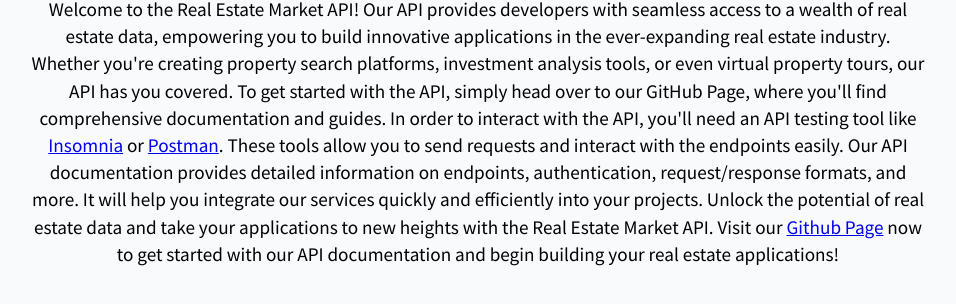
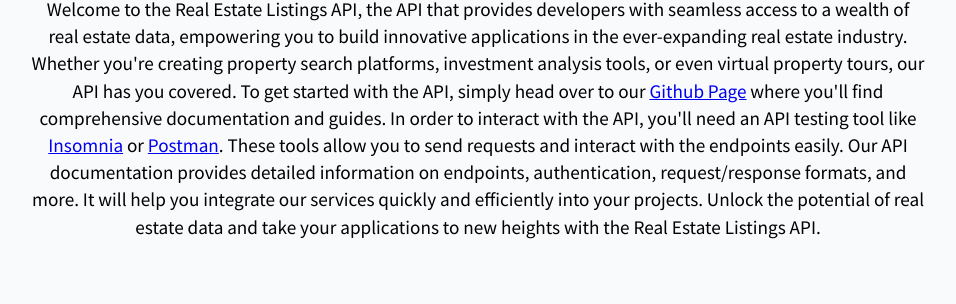
Before and after one commit to usmancmd/real-estate-listings-backend-api, a website: page views/index.html in a window 1280 px wide. Shown: the part 140-444 px from the top of the page, without its empty margins (162-1118 px from the left). Drawn offline with Linux system fonts and the light colour scheme; files that its build step writes are made by us from their sources.

Commit message:
update welcome page

```diff
--- a/views/index.html
+++ b/views/index.html
@@ -9,32 +9,33 @@
       rel="stylesheet"
     />
     <link rel="stylesheet" href="./style.css" />
+    <link rel="stylesheet" href="../public/style.css" />
   </head>
   <body>
     <div class="container">
       <h1>Welcome to the Real Estate Market API!</h1>
       <p>
-        Welcome to the Real Estate Market API! Our API provides developers with
-        seamless access to a wealth of real estate data, empowering you to build
-        innovative applications in the ever-expanding real estate industry.
-        Whether you're creating property search platforms, investment analysis
-        tools, or even virtual property tours, our API has you covered. To get
-        started with the API, simply head over to our GitHub Page, where you'll
-        find comprehensive documentation and guides. In order to interact with
-        the API, you'll need an API testing tool like
-        <a href="https://insomnia.rest/download">Insomnia</a> or
-        <a href="https://www.postman.com/downloads">Postman</a>. These tools
-        allow you to send requests and interact with the endpoints easily. Our
-        API documentation provides detailed information on endpoints,
-        authentication, request/response formats, and more. It will help you
-        integrate our services quickly and efficiently into your projects.
-        Unlock the potential of real estate data and take your applications to
-        new heights with the Real Estate Market API. Visit our
-        <a href="https://github.com/usmancmd/real-estate-market-backend-api"
+        Welcome to the Real Estate Listings API, the API that provides
+        developers with seamless access to a wealth of real estate data,
+        empowering you to build innovative applications in the ever-expanding
+        real estate industry. Whether you're creating property search platforms,
+        investment analysis tools, or even virtual property tours, our API has
+        you covered. To get started with the API, simply head over to our
+        <a
+          class="link"
+          href="https://github.com/usmancmd/real-estate-market-backend-api"
           >Github Page</a
         >
-        now to get started with our API documentation and begin building your
-        real estate applications!
+        where you'll find comprehensive documentation and guides. In order to
+        interact with the API, you'll need an API testing tool like
+        <a class="link" href="https://insomnia.rest/download">Insomnia</a> or
+        <a class="link" href="https://www.postman.com/downloads">Postman</a>.
+        These tools allow you to send requests and interact with the endpoints
+        easily. Our API documentation provides detailed information on
+        endpoints, authentication, request/response formats, and more. It will
+        help you integrate our services quickly and efficiently into your
+        projects. Unlock the potential of real estate data and take your
+        applications to new heights with the Real Estate Listings API.
       </p>
     </div>
   </body>
```
